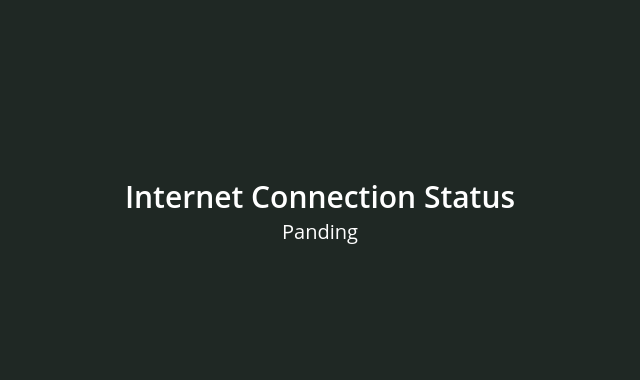
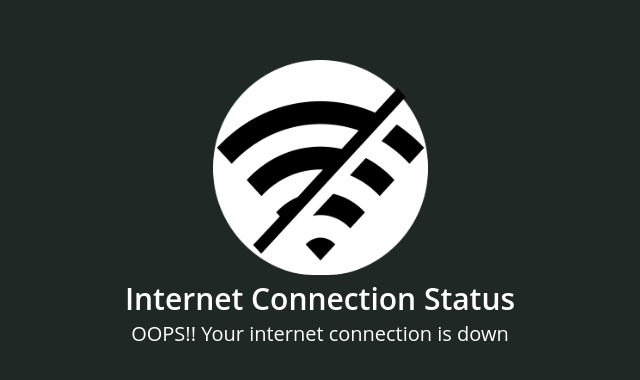
Before and after one commit to meryemkutlu/100-day-javascript, a plain HTML site: page day-10-internet-connection-status-detector/index.html in a window 1280 px wide. Shown: the part 196-576 px from the top of the page, without its empty margins (320-960 px from the left). Drawn offline with Linux system fonts and the light colour scheme; no server answers.

Commit message:
Internet Connection Status Detector finish

```diff
--- a/day-10-internet-connection-status-detector/app.js
+++ b/day-10-internet-connection-status-detector/app.js
@@ -0,0 +1,43 @@
+// VARIABLES
+const image = document.getElementById("image");
+const statusDisplay = document.getElementById("status");
+const bgColor = document.getElementById("main");
+
+function setColor() {
+    bgColor.classList.add("online");
+}
+
+async function connectionStatus() {
+    try {
+        const fetchResult = await fetch(
+            "https://upload.wikimedia.org/wikipedia/en/thumb/7/7d/Lenna_%28test_image%29.png/440px-Lenna_%28test_image%29.png?time=" +
+            new Date().getTime()
+        );
+        image.src = "./images/online.png";
+        setColor();
+        return fetchResult.status >= 200 && fetchResult.status < 300;
+    } catch (error) {
+        // console.log(error);
+        statusDisplay.textContent = "OOPS!! Your internet connection is down";
+        image.src = "./images/offline.png";
+        bgColor.classList.remove("online");
+    }
+}
+
+// MONITOR THE CONNECTION
+setInterval(async () => {
+    const result = await connectionStatus();
+    if (result) {
+        statusDisplay.textContent = "You are ONLINE, CONNECTION LOOKS GOOD";
+        setColor();
+    }
+}, 5000);
+
+// CHECK CONNECTION WHEN THE PAGE LOADS
+window.addEventListener("load", async (event) => {
+    if (connectionStatus()) {
+        statusDisplay.textContent = "You are ONLINE";
+    } else {
+        statusDisplay.textContent = "You are OFFLINE";
+    }
+});
--- a/day-10-internet-connection-status-detector/index.html
+++ b/day-10-internet-connection-status-detector/index.html
@@ -6,19 +6,19 @@
     <meta http-equiv="X-UA-Compatible" content="IE=edge">
     <meta name="viewport" content="width=device-width, initial-scale=1.0">
     <title>Internet Connection Status Detector</title>
-    <script src="app.js" defer></script>
     <link rel="stylesheet" href="style.css" />
-
 </head>
 
 <body>
-    <section class="main">
+    <section id="main">
         <div class="container">
-            <img id="image">
+            <img id="image" />
             <h1>Internet Connection Status</h1>
             <p class="status" id="status">Panding</p>
         </div>
     </section>
+
+    <script src="app.js"></script>
 </body>
 
 </html>
```
